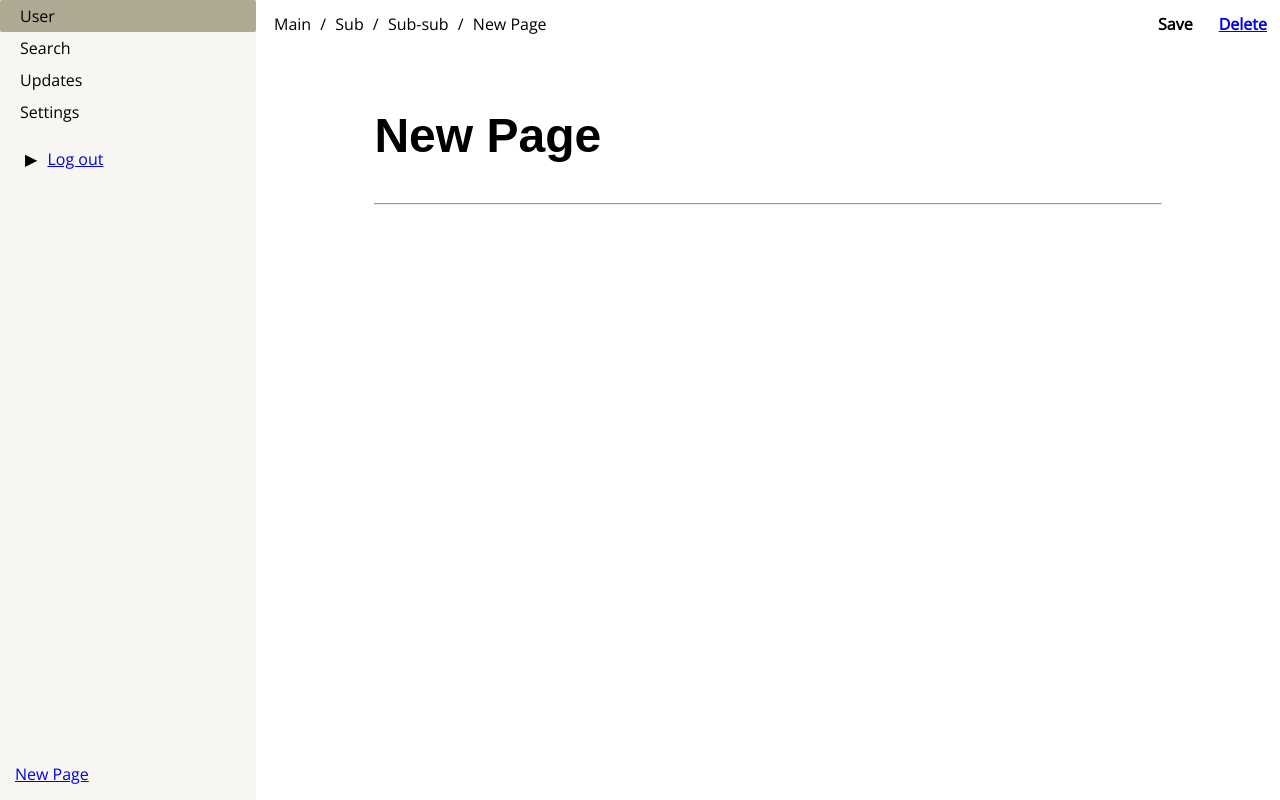
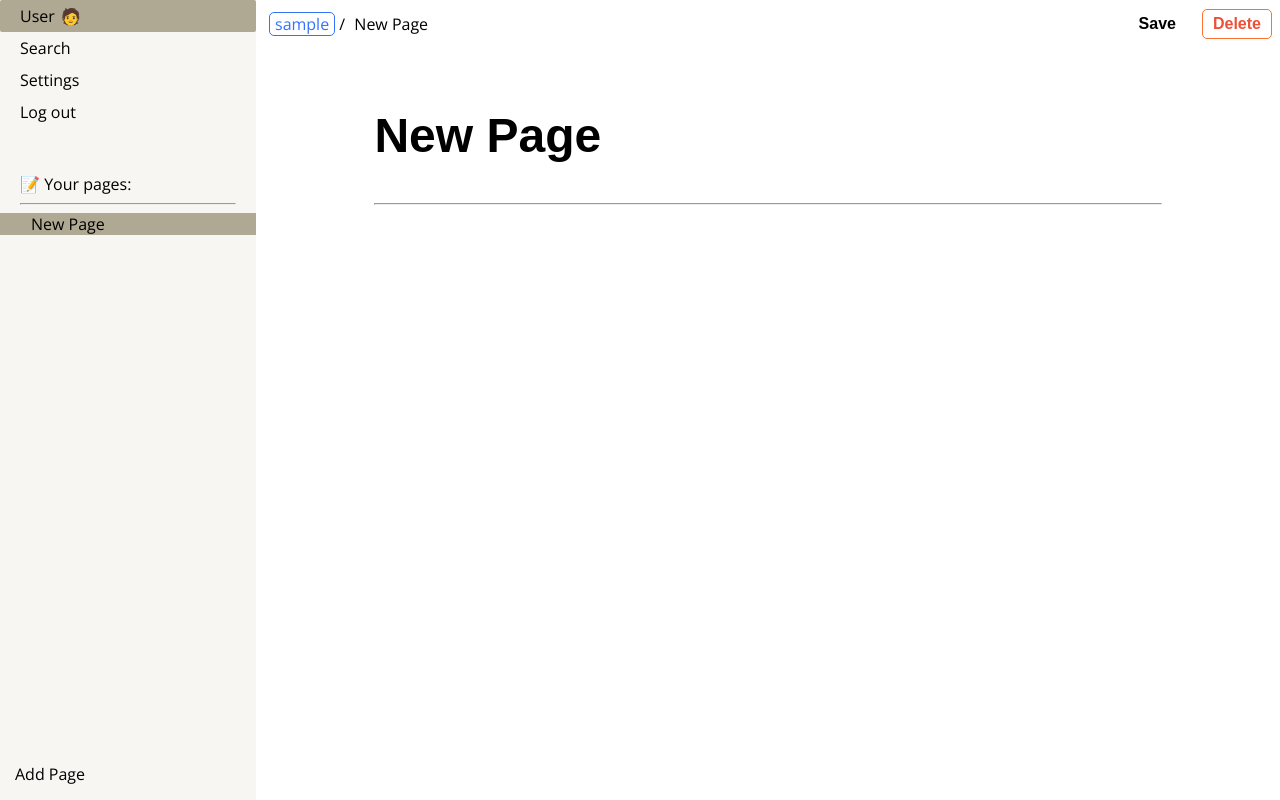
Before and after one commit to Plandarm/backend, a Django app: page /page/1/ in a window 1280 px wide. Run offline with Django 3.2, Linux system fonts and the light colour scheme; the visitor is signed in with stand-in values (Sample User, id 1); data comes from the database, SQL or seed files in the repository; some libraries are stand-ins or nearby versions.

Commit message:
Release of Plandarm (supposedly)
Changed: permissions
  - it is now impossible to delete/save page that isn't yours
  - you must be logged in to have CRUD abilities

Changed: save/delete buttons appearance
Changed: registration form error messages are displayed correctly now
Changed: page path now displays the following info: "user / current_page"
Changed: sidebar redesign
 - icons are now displayed on some buttons when hovered on
 - sidebar tree changed to "Your pages" section

```diff
--- a/plandarm/pages/static/css/style.css
+++ b/plandarm/pages/static/css/style.css
@@ -24,6 +24,7 @@ body {
   flex-shrink: 0;
 }
 
+/* sidebar header */
 .sidebar-header {
   flex-basis: auto;
 }
@@ -31,18 +32,42 @@ body {
 .sidebar-header div {
   padding: 5px 20px;
   border-radius: 2px;
-  /* margin: 5px; */
 }
 
 .sidebar-header div:hover {
   background-color:rgb(175, 168, 146);
 }
 
+.sidebar-header div:nth-of-type(1):hover::after {
+  content: "🧑";
+  margin-left: 6px;
+}
+
+.sidebar-header div:nth-of-type(2):hover::after {
+  content: "🔎";
+  margin-left: 6px;
+}
+
+.sidebar-header div:nth-of-type(3):hover::after {
+  content: "⚙️";
+  margin-left: 6px;
+}
+
+.sidebar-header a:nth-of-type(1)>div:hover::after {
+  content: "🔑";
+  margin-left: 6px;
+}
+
+.sidebar-header a {
+  text-decoration: none;
+  color: black;
+}
+
+/* sidebar tree */
 .sidebar-tree {
   flex-basis: auto;
   flex-grow: 1;
   overflow-y: auto;
-  margin: 20px;
   padding: 0;
 }
 
@@ -53,41 +78,51 @@ body {
   text-overflow: ellipsis;
 }
 
-.sidebar-tree a:hover {
+
+.sidebar-tree a {
+  text-decoration: none;
+  color: black
+}
+
+.sidebar-tree div {
+  padding-top: 29px;
+  padding-left: 20px;
+  padding-right: 20px;
+}
+
+.sidebar-tree li:hover {
+  background-color:rgb(190, 186, 170);
+}
+
+/* tree item */
+.tree-item {
+  user-select: none;
+  padding-right: 21px;
+}
+
+.tree-item::before {
+  content: "•";
+  color: black;
+  display: inline-block;
+  margin-right: 6px;
+  padding-left: 20px;
+}
+
+/* current tree item */
+.tree-item-current {
+  user-select: none;
+  padding-right: 21px;
   background-color:rgb(175, 168, 146);
 }
 
-.sidebar-tree ul {
-  list-style-type: none;
-  padding: 0;
-  margin: 0;
+.tree-item-current::before {
+  content: "";
+  display: inline-block;
+  margin-right: 6px;
+  padding-left: 20px;
 }
 
-.caret {
-  display: inline;
-  cursor: pointer;
-  user-select: none;
-}
-.nested {
-  display: none;
-}
-
-.active {
-  display: block;
-}
-
-.caret::before {
-  content: "\25B6";
-  color: black;
-  display: inline-block;
-  margin-right: 6px;
-}
-
-.caret-down::before {
-  transform: rotate(90deg);
-}
-
-
+/* Sidebar footer */
 .sidebar-footer {
   flex-basis: auto;
 }
@@ -99,6 +134,11 @@ body {
 
 .sidebar-footer div:hover{
   background-color:rgb(190, 186, 170);
+}
+
+.sidebar-footer a {
+  text-decoration: none;
+  color: black;
 }
 
 /* page-related parameters */
@@ -120,6 +160,28 @@ body {
   border-radius: 2px;
 }
 
+.save-button {
+  cursor: pointer;
+  font-family: Arial;
+  /* border: 1px solid black; */
+  border-radius: 5px;
+  padding: 5px 10px;
+
+}
+
+.delete-button {
+  font-family: Arial;
+  border: 1px solid #fc7233;
+  border-radius: 5px;
+  padding: 5px 10px;
+}
+
+.delete-button > a{
+  text-decoration: none;
+  color: #ee5037;
+
+}
+
 .page-header div:hover {
   background-color:rgb(247, 246, 243);
 }
@@ -132,6 +194,24 @@ ul.page-path {
 
 ul.page-path li{
   display: inline;
+}
+
+ul.page-path li:first-of-type {
+  border: 1px solid #3373fc;
+  padding: 5px, 10px;
+  border-radius: 5px;
+}
+
+ul.page-path li:first-of-type:hover {
+  background-color:rgb(247, 246, 243);
+}
+
+ul.page-path li:first-of-type>a {
+  color: #3373fc ;
+}
+
+ul.page-path li:first-of-type>a:hover {
+  background:none;
 }
 
 ul.page-path li>a{
@@ -196,10 +276,6 @@ summary {
 }
 
 /* header parameters */
-.plandarm {
-  font-family: Arial;
-}
-
 .header1-block {
   font-family: Arial;
   font-size: 1.7em;
--- a/plandarm/pages/templates/pages/editor.html
+++ b/plandarm/pages/templates/pages/editor.html
@@ -27,47 +27,34 @@
         <div class="sidebar-header">
           <div>User</div>
           <div>Search</div>
-          <div>Updates</div>
           <div>Settings</div>
+          <a href="{% url 'logout' %}"><div>Log out</div></a>
         </div>
 
         <ul class="sidebar-tree">
-          <li><div class="caret"></div>
-            <a href="{% url 'logout' %}">Log out</a>
-            <ul class="nested">
-              <li><a href="#">Docs</a></li>
-              <li><a href="#">Contributors</a></li>
-              <li><div class="caret"></div><a href="#">It's a long way to the top</a>
-                <ul class="nested">
-                  <li><a href="#">AC/DC</a></li>
-                  <li><a href="#">Sabaton</a></li>
-                  <li><div class="caret"></div><a href="#">Dive into this beutiful shit</a>
-                    <ul class="nested">
-                      <li><a href="#">Ready</a></li>
-                      <li><a href="#">For</a></li>
-                      <li><a href="#">this</a></li>
-                      <li><a href="#">?</a></li>
-                    </ul>
-                  </li>
-                </ul>
-              </li>
-            </ul>
-          </li>
+          <div>📝 Your pages:<hr></div>
+            {% for page_name in user_pages %}
+
+              {% if page_name.id != page.id %}
+                <a href="{% url 'page' page_name.id %}"><li class="tree-item">{{ page_name.title }}</li></a>
+              {% else %}
+                <a href="{% url 'page' page_name.id %}"><li class="tree-item-current">{{ page_name.title }}</li></a>
+              {% endif %}
+
+            {% endfor %}
         </ul>
 
         <script src="{% static 'js/tree-view.js' %}"></script>
 
         <div class="sidebar-footer">
-          <a href="/page/create"><div>New Page</div></a>
+          <a href="/page/create"><div>Add Page</div></a>
         </div>
       </aside>
 
       <div class="page column">
         <div class="page-header">
           <ul class="page-path page-header-elem">
-            <li><a href="#">Main</a></li>
-            <li><a href="#">Sub</a></li>
-            <li><a href="#">Sub-sub</a></li>
+            <li><a href="#">{{page.owner|safe}}</a></li>
             <li><a href="{% url 'page' page.id%}">{{ page.title | safe }}</a></li>
           </ul>
 
@@ -75,11 +62,11 @@
             Dark Mode
           </div>
 
-          <div class="page-header-elem">
+          <div class="page-header-elem save-button">
             <b onclick="savePage()">Save</b>
           </div>
 
-          <div class="page-header-elem">
+          <div class="page-header-elem delete-button">
             <a href="/page/{{ page.id }}/delete"><b>Delete</b></a>
           </div>
 
--- a/plandarm/pages/views.py
+++ b/plandarm/pages/views.py
@@ -8,14 +8,17 @@ import json
 @login_required(login_url='login')
 def page(request, page_id):
     page = Page.objects.get(id=page_id)
-    context = {'page': page}
 
     if page.owner.user.id != request.user.id:
-        return HttpResponse('You are not authorized to view this page')
+        return HttpResponse('You are not allowed to view this page', status=403)
+
+    user_pages = page.owner.page_set.all()
+    context = {'page': page, 'user_pages': user_pages}
 
     return render(request, 'pages/editor.html', context)
 
 
+@login_required(login_url='login')
 def createPage(request):
     current_user = request.user
     page = Page.objects.create()
@@ -24,10 +27,15 @@ def createPage(request):
     return redirect(f'/page/{page.id}/')
 
 
+@login_required(login_url='login')
 def savePage(request, page_id):
     if request.method == 'POST':
         dict_request = json.loads(request.body)
         page = Page.objects.get(id=page_id)
+
+        if page.owner.user.id != request.user.id:
+            return HttpResponse(status=403)
+
         page.title = dict_request['title']
         page.html = dict_request['body']
         page.save()
@@ -36,7 +44,17 @@ def savePage(request, page_id):
         return HttpResponse(status=405)
 
 
+@login_required(login_url='login')
 def deletePage(request, page_id):
     page = Page.objects.get(id=page_id)
-    page.delete()
-    return HttpResponse("Page was deleted", status=200)
+
+    if page.owner.user.id != request.user.id:
+        return HttpResponse('You are not allowed to delete this page', status=403)
+
+    if len(page.owner.page_set.all()) > 1:
+        page.delete()
+        first_page = page.owner.page_set.first().id
+        return redirect('/page/' + str(first_page))
+    else:
+        page.delete()
+        return redirect('create_page')
```
Also changed, not shown: plandarm/accounts/templates/accounts/reg-page.html (+6 -1 lines).
